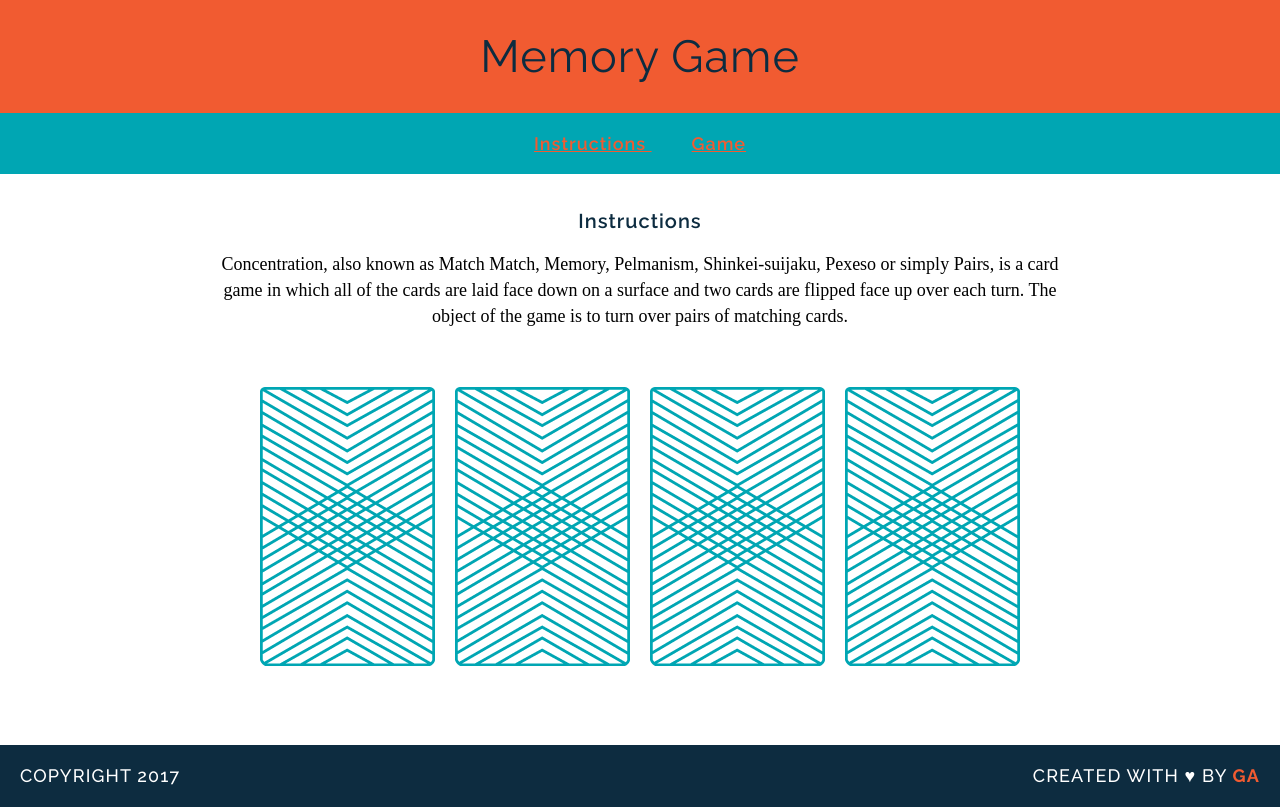
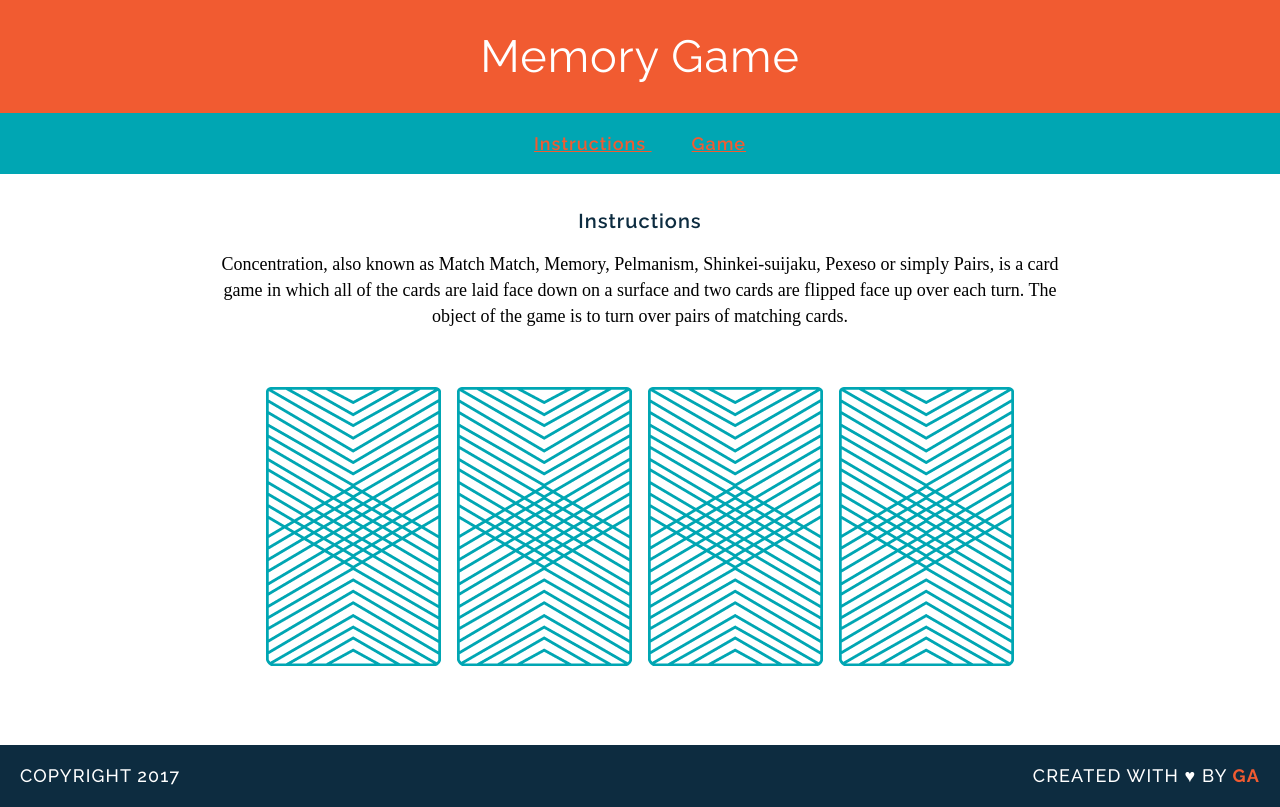
Before and after one commit to narfpoit/wadi-fundamentals-memorygame, a plain HTML site: page index.html in a window 1280 px wide. Drawn offline with Linux system fonts and the light colour scheme; a web font is replaced by a local one.

Commit message:
created game logic

```diff
--- a/css/style.css
+++ b/css/style.css
@@ -16,6 +16,7 @@ nav {
 a {
 	margin: 0 20px;
 	border-bottom: 2px solid transparent;
+	color: #FFFFFF;
 }
 
 a:hover {
@@ -29,7 +30,7 @@ main {
 
 h1 {
 	font-family: "Raleway", serif;
-	color: #0d2c40;
+	color: #FFFFFF;
 	letter-spacing: 1px;
 	font-weight: 400;
 	font-size: 45px;
--- a/index.html
+++ b/index.html
@@ -16,11 +16,8 @@
 	<main>
 		<h2> Instructions </h2>
 		<p> Concentration, also known as Match Match, Memory, Pelmanism, Shinkei-suijaku, Pexeso or simply Pairs, is a card game in which all of the cards are laid face down on a surface and two cards are flipped face up over each turn. The object of the game is to turn over pairs of matching cards. </p>
-		<div>
-		<img src="images/back.png" alt="Queen of Diamonds">
-		<img src="images/back.png" alt="Queen of Hearts">
-		<img src="images/back.png" alt="King of Diamonds">
-		<img src="images/back.png" alt="King of Hearts">
+		<div id = "game-board" class="board clearfix">
+
 		</div>
 	</main>
 	<footer class="clearfix">
--- a/js/main.js
+++ b/js/main.js
@@ -26,7 +26,9 @@ var cards = [
 ];
 var cardsInPlay = [];
 
+
 var checkForMatch = function() {
+
   if (cardsInPlay.length === 2) {
     if (cardsInPlay[0] === cardsInPlay[1]) {
       alert("You found a match!");
@@ -35,8 +37,9 @@ var checkForMatch = function() {
     }
   }
 }
-var flipCard = function(cardId) {
-
+var flipCard = function() {
+  var cardId = this.getAttribute('data-id');
+  this.setAttribute('src', cards[cardId].cardImage);
   console.log("User flipped " + cards[cardId].rank);
   console.log(cards[cardId].cardImage);
   console.log(cards[cardId].suit);
@@ -44,5 +47,14 @@ var flipCard = function(cardId) {
   checkForMatch();
 }
 
-flipCard(0);
-flipCard(2);
+function createBoard() {
+  for (var i = 0; i < cards.length; i++) {
+    var cardElement = document.createElement('img');
+    cardElement.setAttribute('src', 'images/back.png');
+    cardElement.setAttribute('data-id', i);
+    cardElement.addEventListener("click", flipCard);
+    document.getElementById('game-board').appendChild(cardElement);
+  }
+}
+
+createBoard();
```
